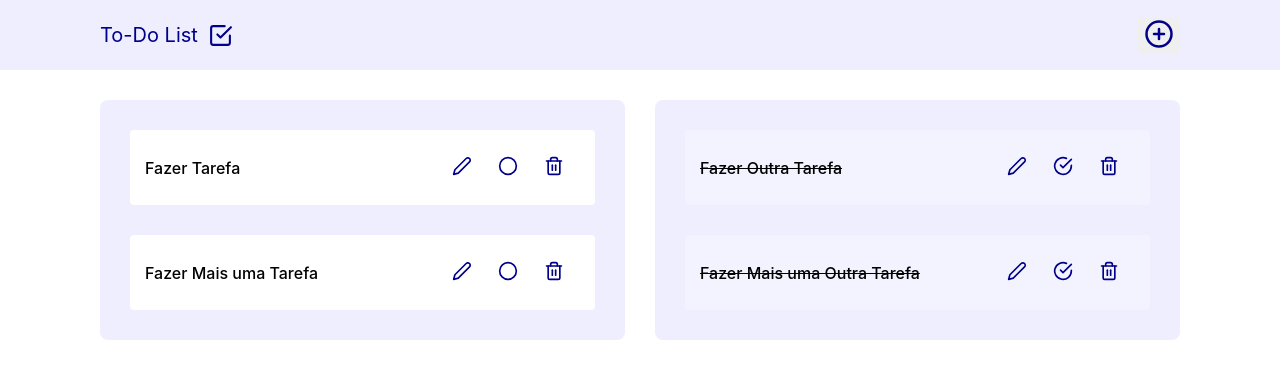
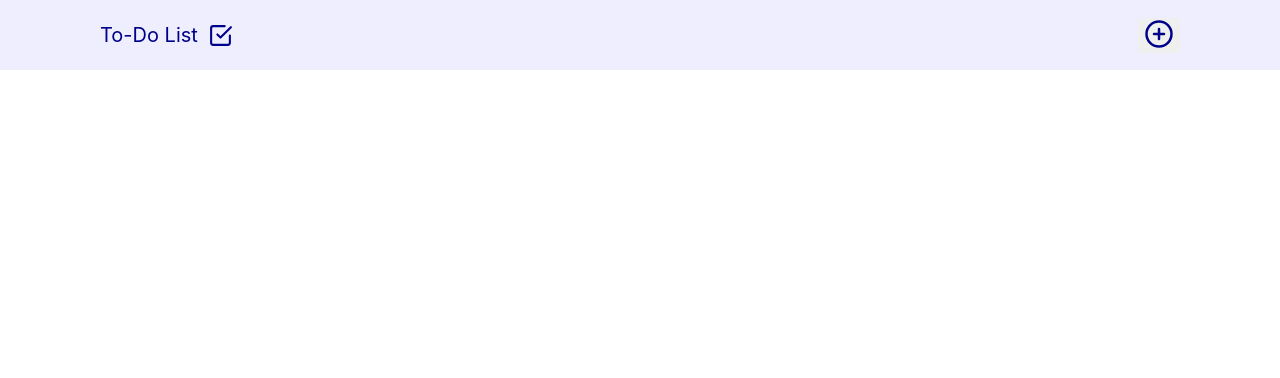
Before and after one commit to fernandohos/todo-list, a React (Create React App) app: page / in a window 1280 px wide. Shown: the top 378 px of the page. Built offline with nearby package versions, Linux system fonts and the light colour scheme.

Commit message:
saving tasks

```diff
--- a/src/App.js
+++ b/src/App.js
@@ -9,12 +9,24 @@ export default function App() {
 
     const [modalOpened, setModalOpened] = React.useState(false);
 
-    const [tasks, setTasks] = React.useState([
-        {id: 0, task: "Fazer Tarefa", done: false},
-        {id: 1, task: "Fazer Outra Tarefa", done: true},
-        {id: 2, task: "Fazer Mais uma Tarefa", done: false},
-        {id: 3, task: "Fazer Mais uma Outra Tarefa", done: true}
-    ]);
+    const [tasks, setTasks] = React.useState([]);
+        // {id: 0, task: "Fazer Tarefa", done: false},
+        // {id: 1, task: "Fazer Outra Tarefa", done: true},
+        // {id: 2, task: "Fazer Mais uma Tarefa", done: false},
+        // {id: 3, task: "Fazer Mais uma Outra Tarefa", done: true}
+
+    React.useEffect(()=> {
+        let storagedTasks = localStorage.getItem("tasks");
+
+        if(storagedTasks) {
+        setTasks(JSON.parse(storagedTasks));
+        }
+
+    },[]);
+
+    React.useEffect(()=> {
+        localStorage.setItem("tasks", JSON.stringify(tasks));
+    },[tasks]);
 
     function handleModal() {
         setModalOpened(!modalOpened);
```
